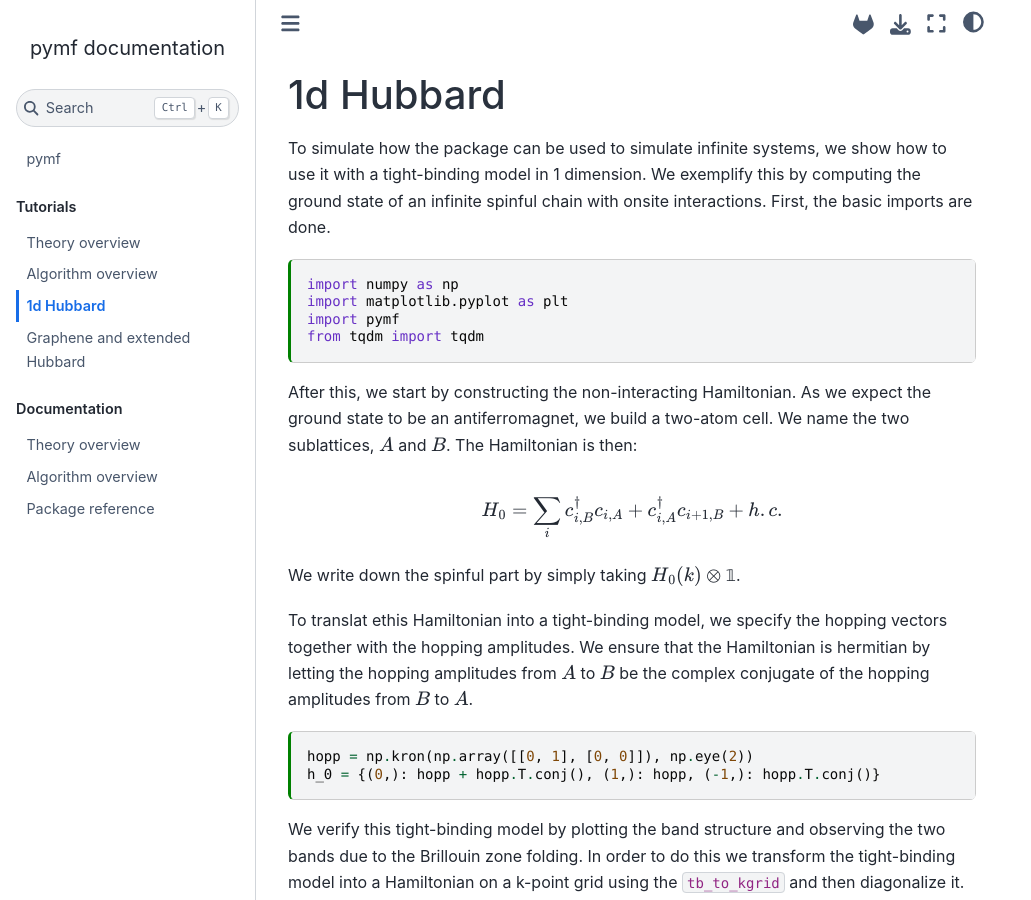
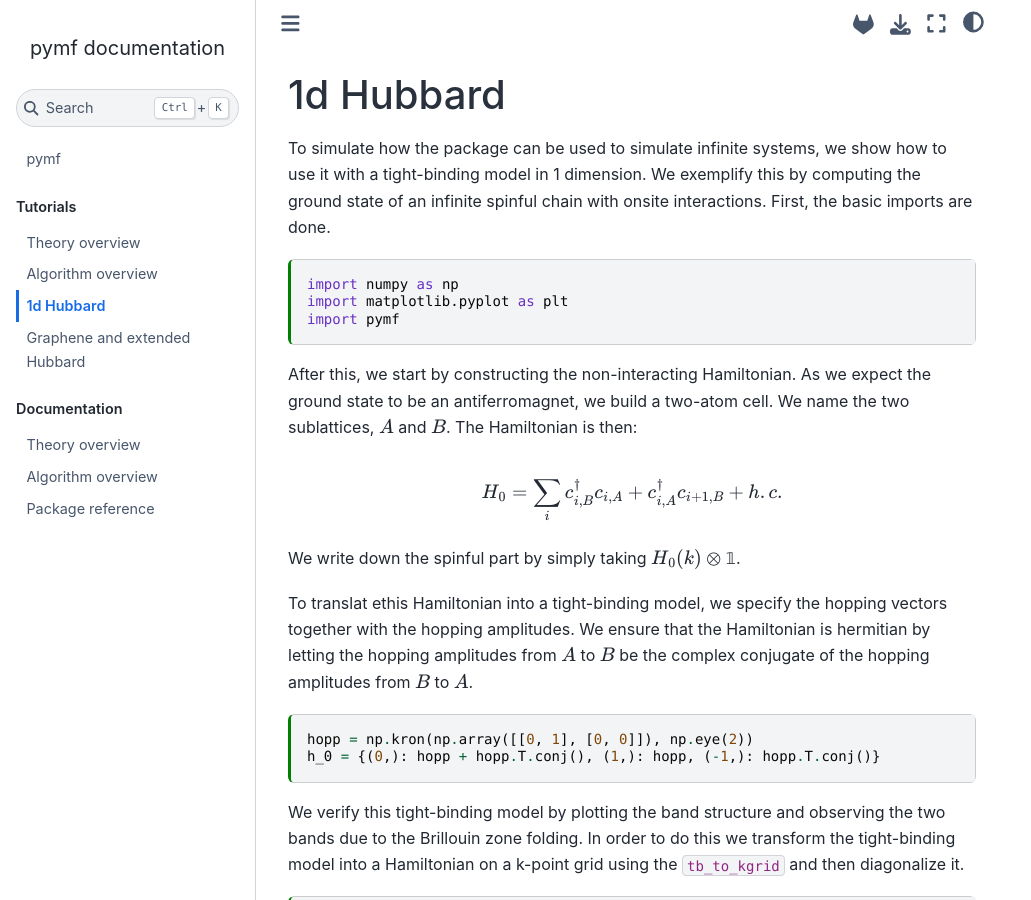
Before and after one commit to quantum-tinkerer/MeanFi, a Sphinx documentation site: the page built from docs/source/hubbard_1d.md, in a window 1280 px wide and 900 px high. Shown: the whole window, without its empty margins (0-1031 px from the left). Built offline with Sphinx 7.4.7 and the Sphinx Book theme 1.1.4, drawn with Linux system fonts in a browser that asks for light colours; the version number could not be read and is left out; comment, search, counter and statistics services are not loaded.

Commit message:
remove tqdm module use

````diff
--- a/docs/source/hubbard_1d.md
+++ b/docs/source/hubbard_1d.md
@@ -21,7 +21,6 @@
 import numpy as np
 import matplotlib.pyplot as plt
 import pymf
-from tqdm import tqdm
 ```
 
 After this, we start by constructing the non-interacting Hamiltonian. As we expect the ground state to be an antiferromagnet, we build a two-atom cell. We name the two sublattices, $A$ and $B$. The Hamiltonian is then:
@@ -114,7 +113,7 @@
 ):
     gaps = []
     vals = []
-    for U in tqdm(Us):
+    for U in Us:
         full_sol = compute_sol(U, h_0, nk)
         gap, _vals = compute_gap_and_vals(full_sol, nk_dense)
         gaps.append(gap)
````
